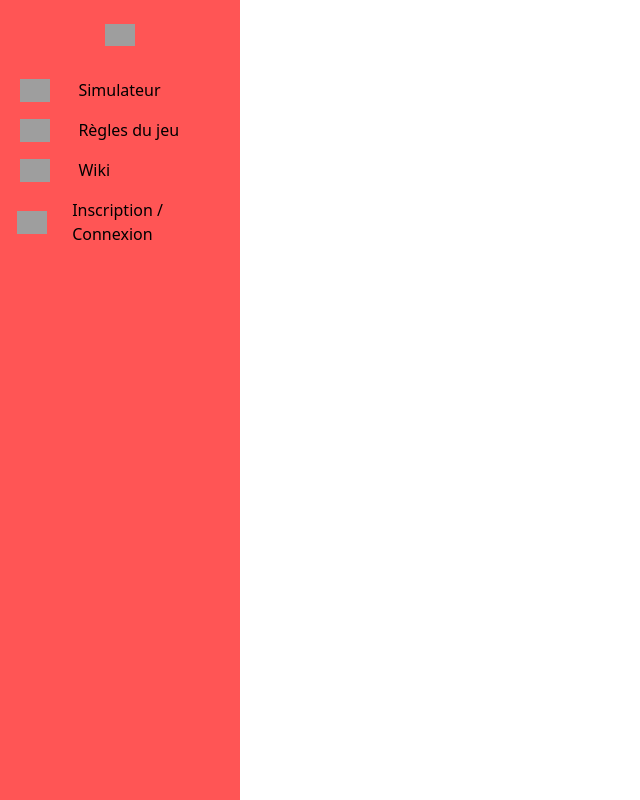
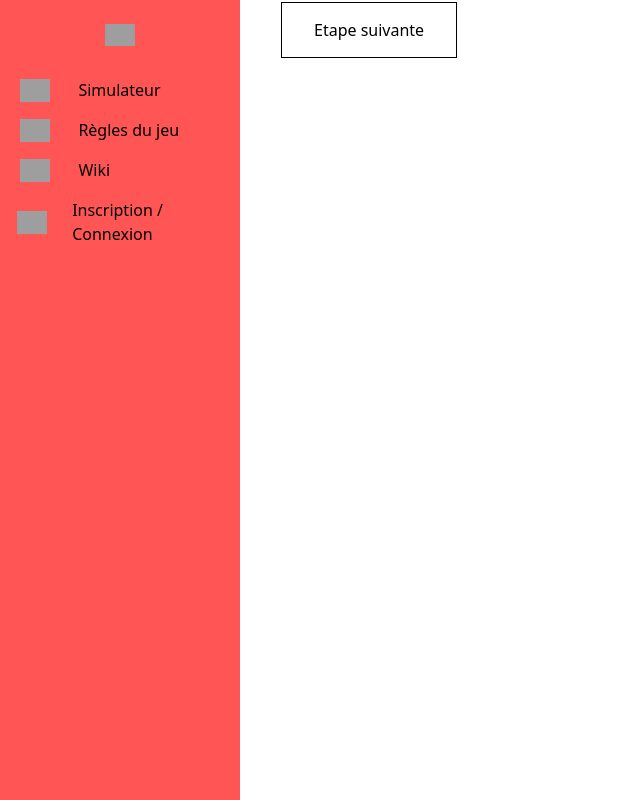
Before and after one commit to tkimanh/game_of_life_front, a Vue app: page / in a window 1280 px wide. Shown: the whole page, without its empty margins (0-640 px from the left). Built offline with nearby package versions, Linux system fonts and the light colour scheme; grey boxes are pictures that could not be loaded.

Commit message:
[feature/GOL-6] Add a button to replace the svg for the next step

```diff
--- a/src/assets/main.css
+++ b/src/assets/main.css
@@ -7,7 +7,7 @@
   gap: 20px;
 }
 
-.btn-ajout-type-vaisseau {
+.btn {
   border: 1px black solid;
   padding: 15px 32px;
   text-align: center;
@@ -17,3 +17,8 @@
   margin: 2px 1px;
   cursor: pointer;
 }
+
+.block-flex {
+  display: inline-flex;
+  gap: 20px;
+}
--- a/src/views/SimulateurView.vue
+++ b/src/views/SimulateurView.vue
@@ -1,4 +1,5 @@
 <template>
+  <div class="block-flex">
     <div>
       <div v-for="(row, rowIndex) in grid" :key="'row' + rowIndex" class="row flex">
         <div
@@ -9,17 +10,9 @@
           @click="updateCell(rowIndex, cellIndex)"
         ></div>
       </div>
+    </div>
     <div @click="stepPlus">
-      <svg
-        xmlns="http://www.w3.org/2000/svg"
-        fill="none"
-        viewBox="0 0 24 24"
-        stroke-width="1.5"
-        stroke="currentColor"
-        class="w-6 h-6"
-      >
-        <path stroke-linecap="round" stroke-linejoin="round" d="M12 4.5v15m7.5-7.5h-15" />
-      </svg>
+      <button class="btn">Etape suivante</button>
     </div>
   </div>
 </template>
```
Lines whose indentation alone changed are shown as unchanged.
